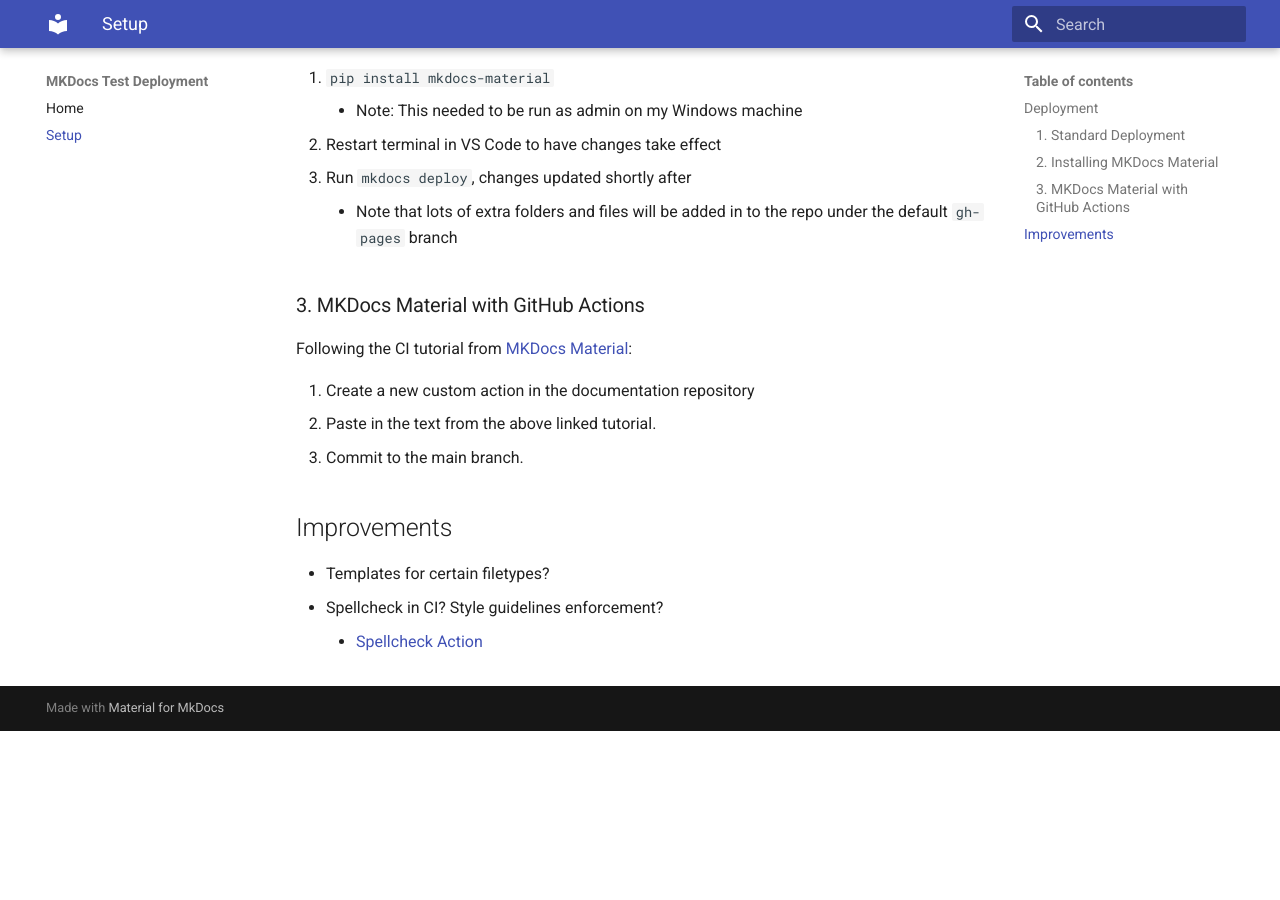
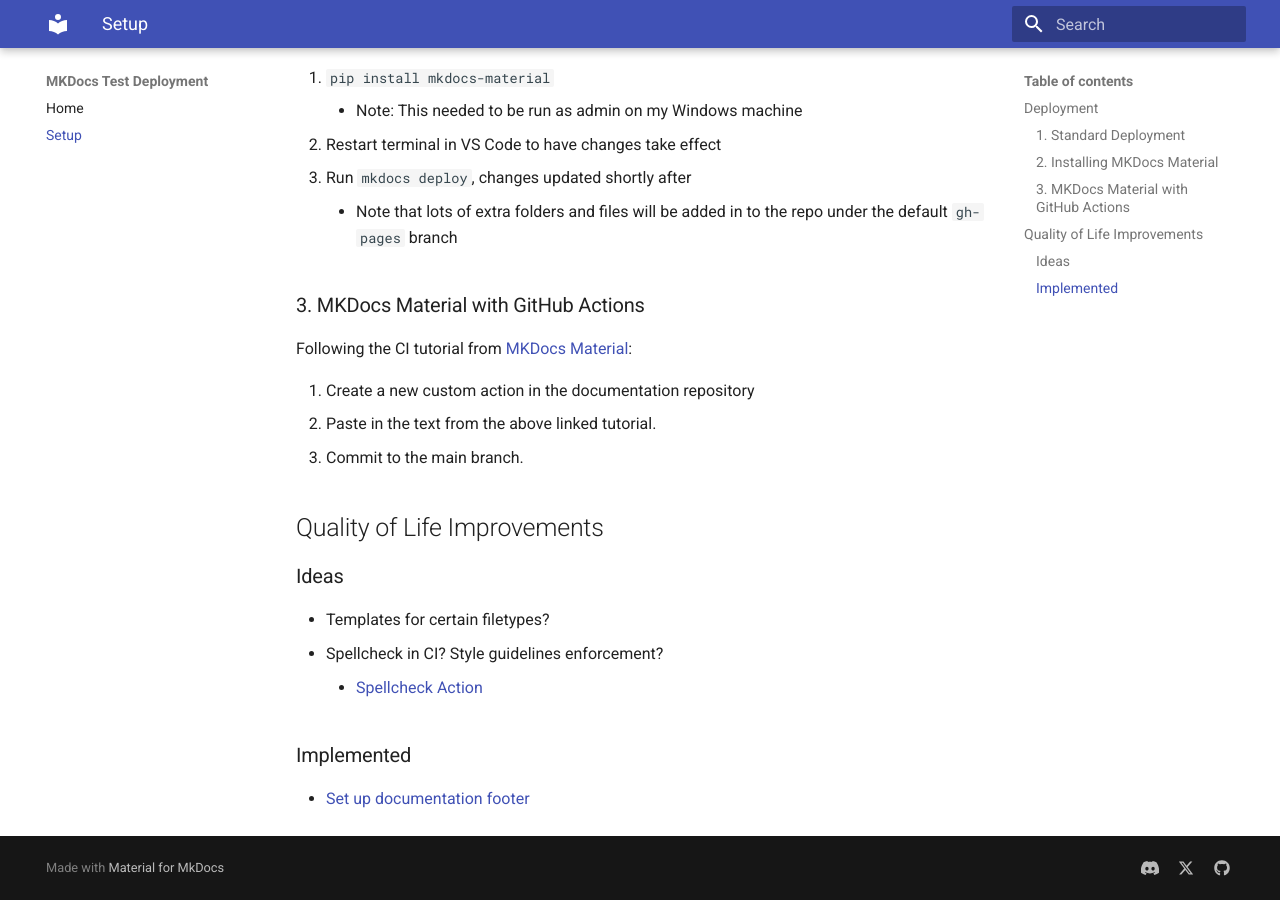
Before and after one commit to KCerveny/Test-Docs-Repo, an MkDocs documentation site: the page built from docs/howto.md, in a window 1280 px wide and 900 px high, scrolled down 642 px. Built offline with MkDocs 1.6.1 and Material for MkDocs 9.7.7, drawn with Linux system fonts in a browser that asks for light colours; before the commit the page ends 1373 px from its top, so only the background shows below that.

Commit message:
Testing footer additions

```diff
--- a/docs/howto.md
+++ b/docs/howto.md
@@ -31,7 +31,11 @@ Following the CI tutorial from [MKDocs Material](https://squidfunk.github.io/mkd
 2. Paste in the text from the above linked tutorial.
 3. Commit to the main branch.
 
-## Improvements
+## Quality of Life Improvements
+### Ideas
 - Templates for certain filetypes?
 - Spellcheck in CI? Style guidelines enforcement?
     - [Spellcheck Action](https://github.com/marketplace/actions/github-spellcheck-action)
+
+### Implemented
+- [Set up documentation footer](https://squidfunk.github.io/mkdocs-material/setup/setting-up-the-footer/)
--- a/mkdocs.yml
+++ b/mkdocs.yml
@@ -5,3 +5,14 @@ nav:
   - Setup: howto.md
 theme:
   name: material
+  features:
+    - nagivation.footer
+
+extra:
+  social:
+    - icon: fontawesome/brands/discord
+      link: https://discord.com/invite/fab4bxaAW9
+    - icon: fontawesome/brands/x-twitter
+      link: https://twitter.com/ArrowAir_
+    - icon: fontawesome/brands/github
+      link: https://github.com/Arrow-air
```
